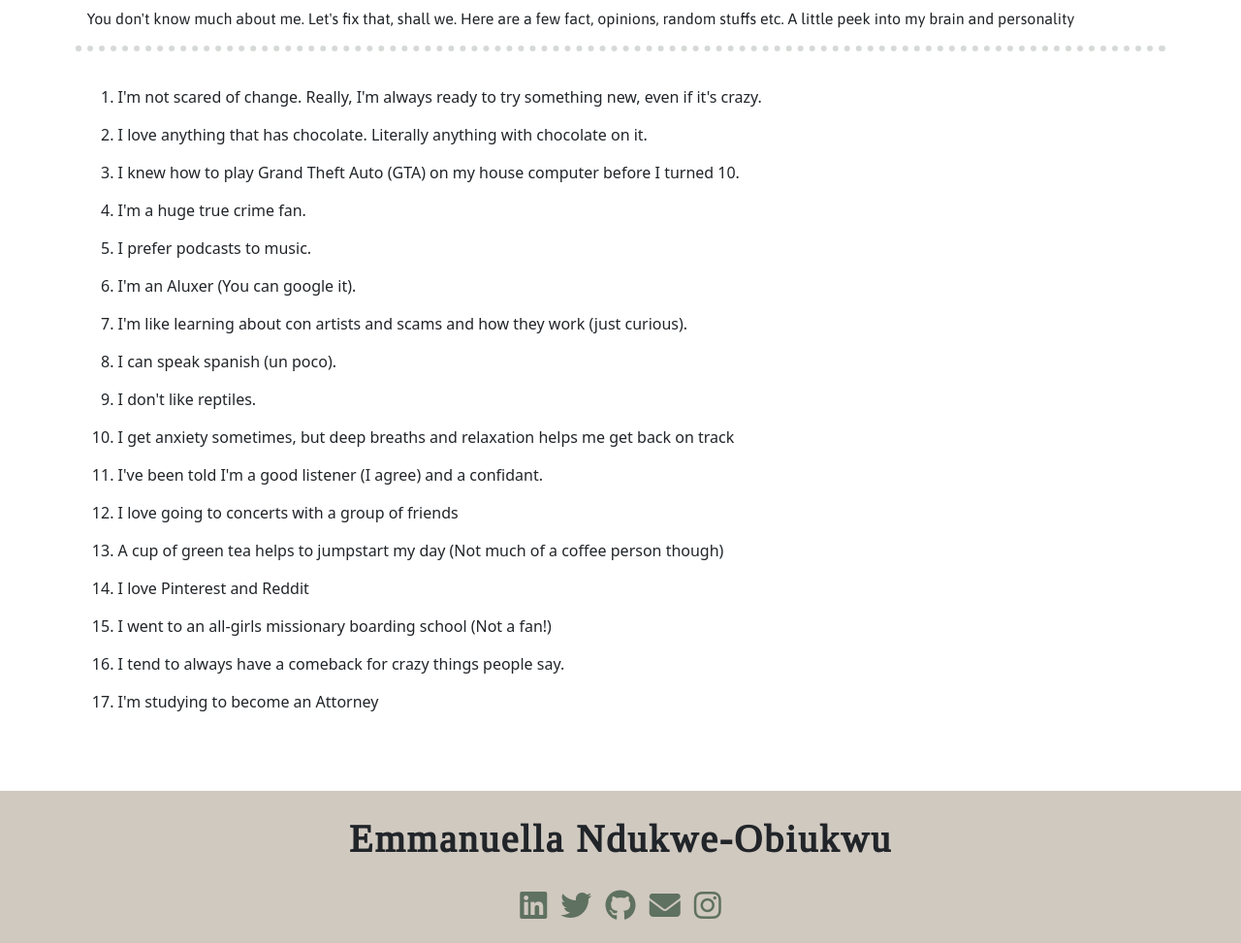
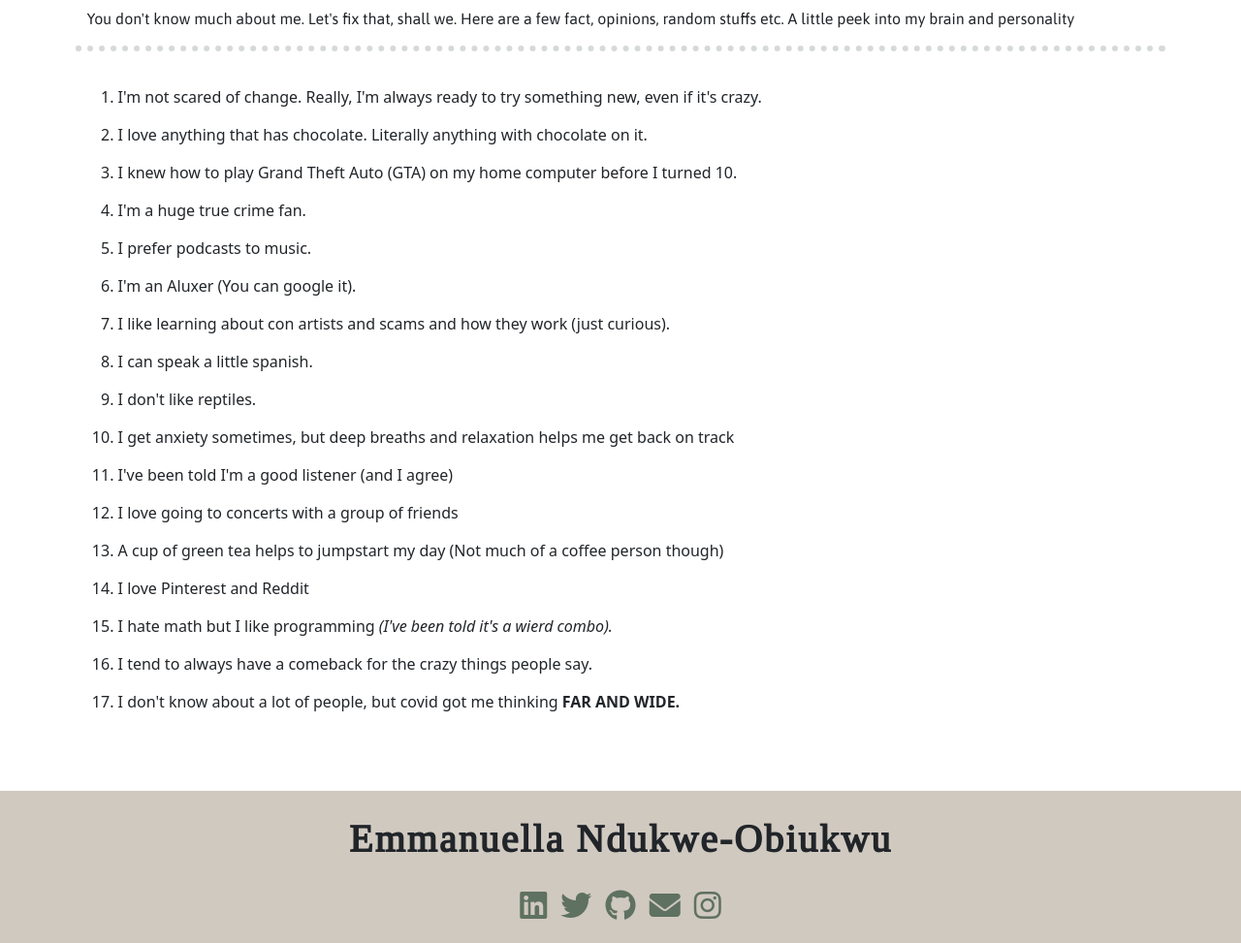
Before and after one commit to Ellarh/Portfolio, a Flask app: page /random-things in a window 1280 px wide. Shown: the part 193-1166 px from the top of the page at 97% size. Run offline with Flask 2, Linux system fonts and the light colour scheme; some libraries are stand-ins or nearby versions.

Commit message:
Edited files

```diff
--- a/templates/random.html
+++ b/templates/random.html
@@ -36,21 +36,21 @@
         <ol>
             <li class="random-item">I'm not scared of change. Really, I'm always ready to try something new, even if it's crazy.</li>
             <li class="random-item">I love anything that has chocolate. Literally anything with chocolate on it.</li>
-            <li class="random-item">I knew how to play Grand Theft Auto (GTA) on my house computer before I turned 10.</li>
+            <li class="random-item">I knew how to play Grand Theft Auto (GTA) on my home computer before I turned 10.</li>
             <li class="random-item">I'm a huge true crime fan.</li>
             <li class="random-item">I prefer podcasts to music.</li>
             <li class="random-item">I'm an Aluxer (You can google it).</li>
-            <li class="random-item">I'm like learning about con artists and scams and how they work (just curious).</li>
-            <li class="random-item">I can speak spanish (un poco).</li>
+            <li class="random-item">I like learning about con artists and scams and how they work (just curious).</li>
+            <li class="random-item">I can speak a little spanish.</li>
             <li class="random-item">I don't like reptiles.</li>
             <li class="random-item">I get anxiety sometimes, but deep breaths and relaxation helps me get back on track</li>
-            <li class="random-item">I've been told I'm a good listener (I agree) and a confidant.</li>
+            <li class="random-item">I've been told I'm a good listener (and I agree)</li>
             <li class="random-item">I love going to concerts with a group of friends</li>
             <li class="random-item">A cup of green tea helps to jumpstart my day (Not much of a coffee person though)</li>
             <li class="random-item">I love Pinterest and Reddit</li>
-            <li class="random-item">I went to an all-girls missionary boarding school (Not a fan!)</li>
-            <li class="random-item">I tend to always have a comeback for crazy things people say.</li>
-            <li class="random-item">I'm studying to become an Attorney</li>
+            <li class="random-item">I hate math but I like programming <em>(I've been told it's a wierd combo).</em></li>
+            <li class="random-item">I tend to always have a comeback for the crazy things people say.</li>
+            <li class="random-item">I don't know about a lot of people, but covid got me thinking <strong>FAR AND WIDE.</strong> </li>
         </ol>
     </div>
 </section>
```
